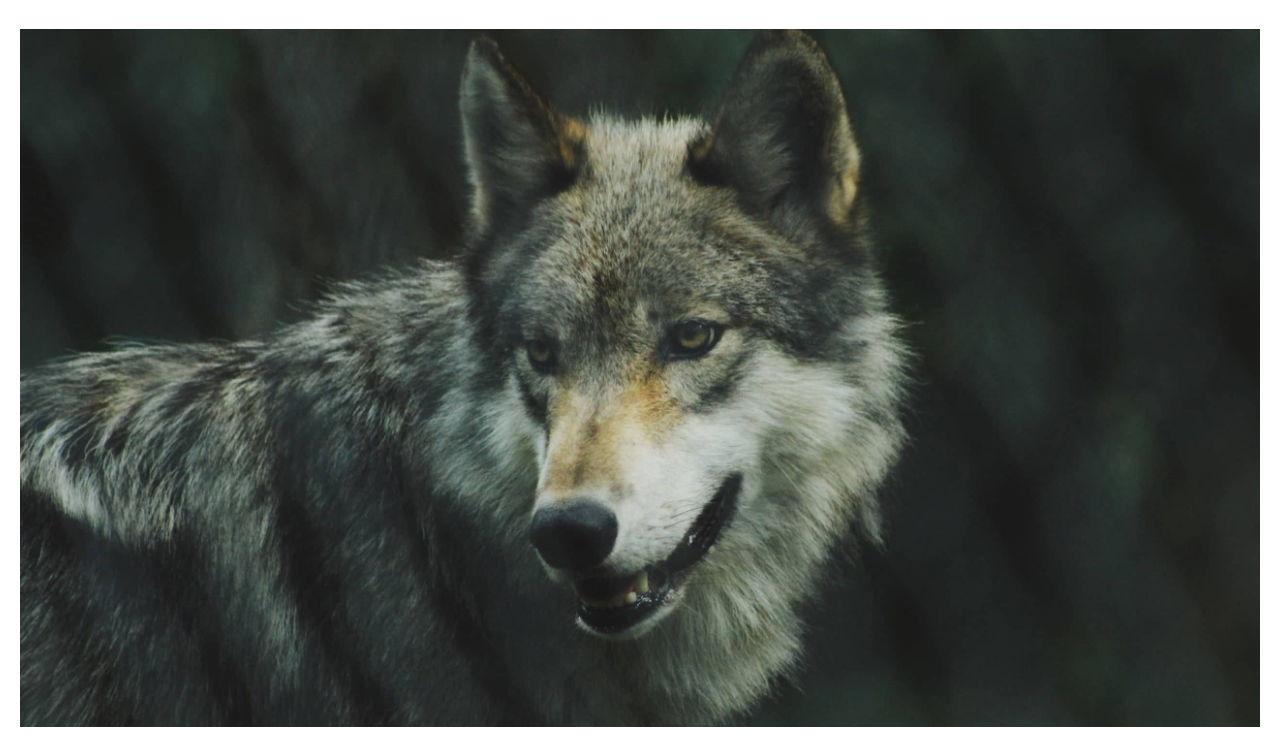
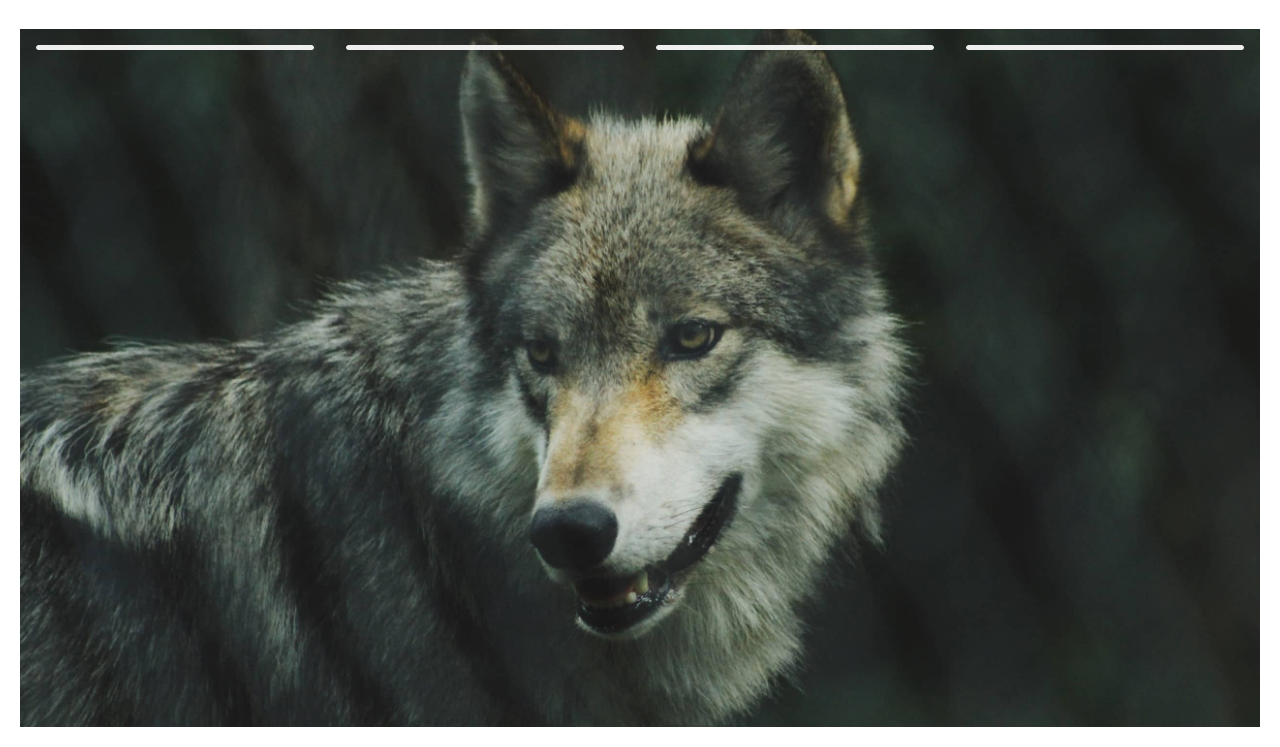
Before and after one commit to welisonw/slide-stories-typescript-origamid, a website with bundled scripts: page index.html in a window 1280 px wide. Shown: the part 63-810 px from the top of the page. Built offline with nearby package versions, Linux system fonts and the light colour scheme.

Commit message:
feat(styles): create thumb styles

```diff
--- a/styles/styles.css
+++ b/styles/styles.css
@@ -3,7 +3,7 @@
   margin: 0;
   padding: 0;
   box-sizing: border-box;
-  font-family: sans-serif
+  font-family: sans-serif;
 }
 
 body {
@@ -45,6 +45,7 @@ h1 {
   grid-area: 1/1;
   display: grid;
   grid-template-columns: 1fr 1fr;
+  position: relative;
 }
 
 #slide-controls button {
@@ -52,3 +53,36 @@ h1 {
   appearance: none;
   -webkit-tap-highlight-color: #00000000;
 }
+
+#slide-thumb {
+  display: flex;
+  position: absolute;
+  width: 100%;
+  pointer-events: none;
+}
+
+#slide-thumb > span {
+  flex: 1;
+  display: block;
+  height: .3125rem;
+  background-color: #ffffff33;
+  margin: 1rem;
+  border-radius: .25rem;
+  overflow: hidden;
+  isolation: isolate;
+}
+
+#slide-thumb .thumb-item {
+  display: block;
+  height: inherit;
+  background-color: #ffffffe6;
+  border-radius: .25rem;
+  transform: translateX(-100%);
+  animation: thumb forwards 3s linear running;
+}
+
+@keyframes thumb {
+  to {
+    transform: initial;
+  }
+}
```
